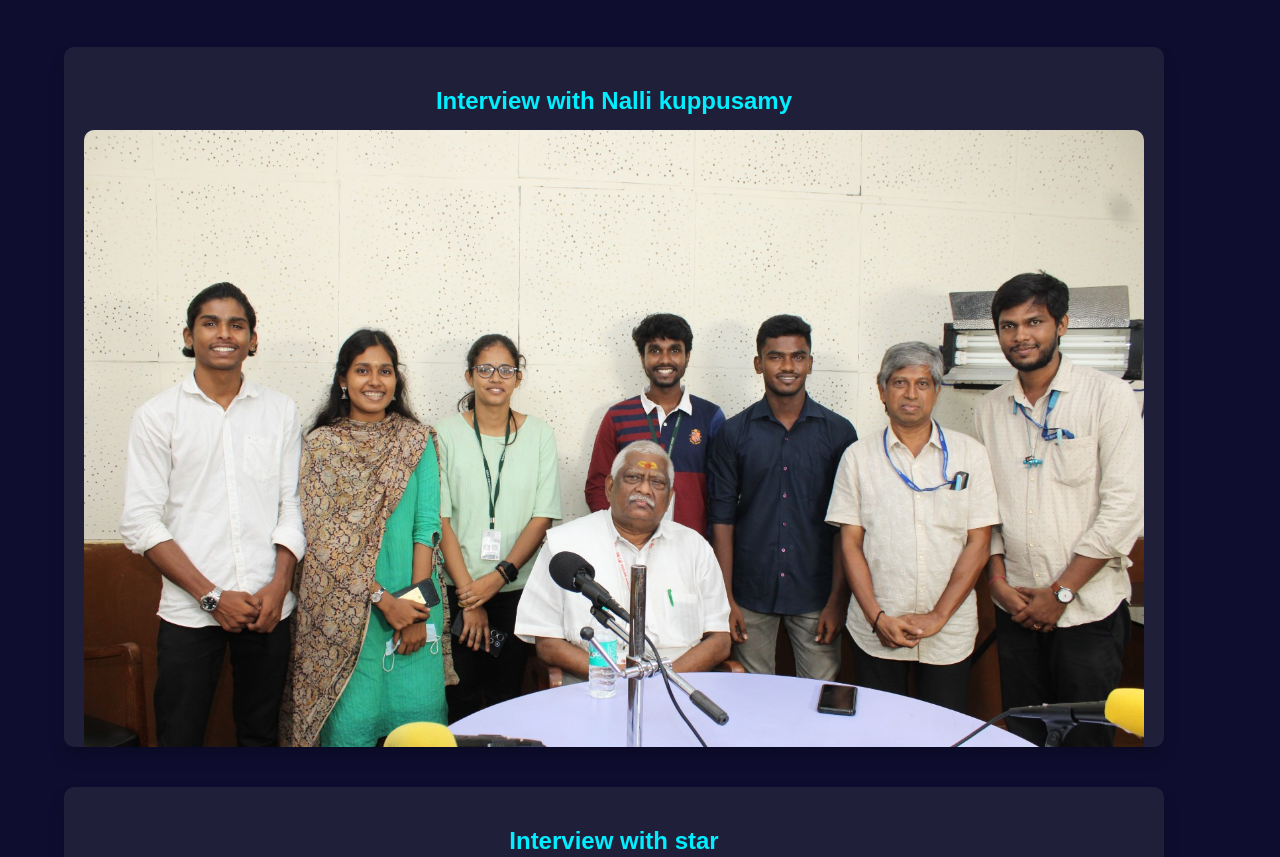
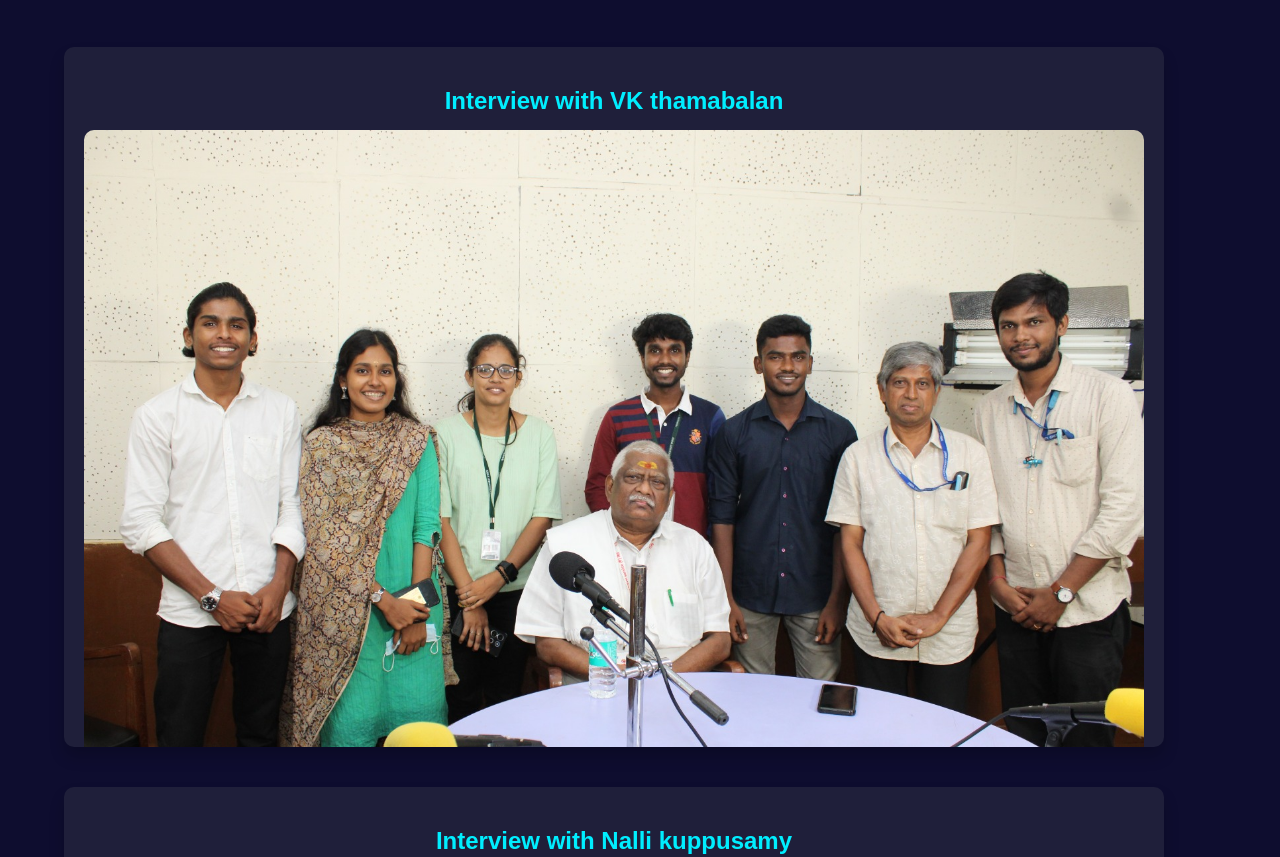
Before and after one commit to viva2k24/portfolio, a plain HTML site: page radio_jockey/page.html in a window 1280 px wide. Shown: the part 95-952 px from the top of the page. Drawn offline with Linux system fonts and the light colour scheme.

Commit message:
Update page.html

```diff
--- a/radio_jockey/page.html
+++ b/radio_jockey/page.html
@@ -13,11 +13,11 @@
                 <h1 class="sub-title">Radio Jockey <span>Anna FM 90.4</span></h1>
                 <div class="services-list">
                     <div id="project2" class="project-card">
-                        <h2 class="project-title">Interview with Nalli kuppusamy</h2>
+                        <h2 class="project-title">Interview with VK thamabalan</h2>
                         <img src="img1.jpg" alt="Graphic Design Project 2" class="project-img">
                     </div>
                     <div id="project3" class="project-card">
-                        <h2 class="project-title">Interview with star</h2>
+                        <h2 class="project-title">Interview with Nalli kuppusamy</h2>
                         <img src="img2.jpg" alt="Graphic Design Project 3" class="project-img">
                     </div>
                 </div>
```
